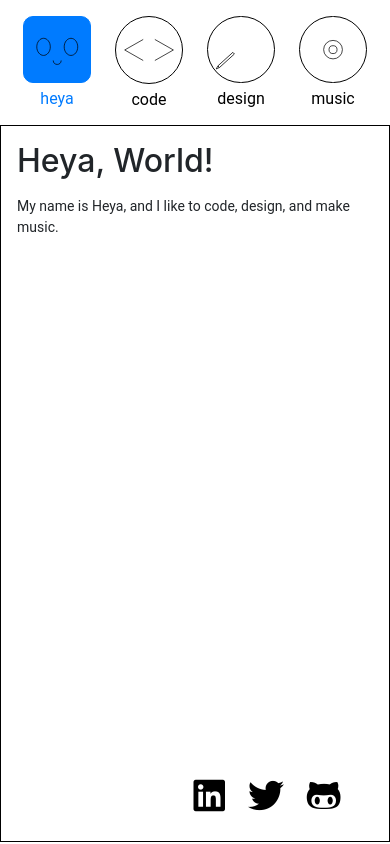
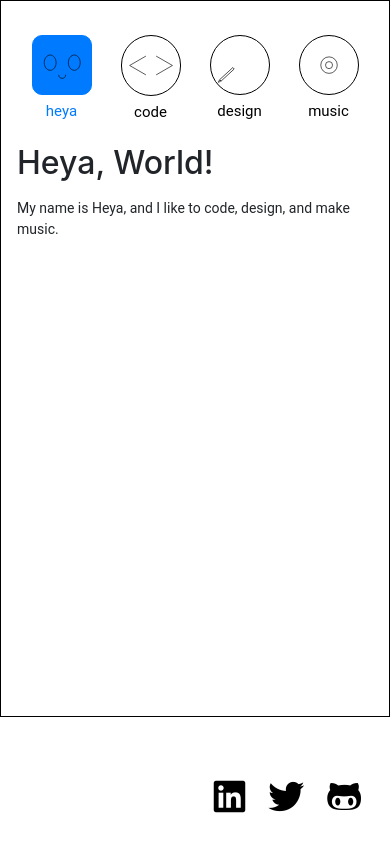
Before and after one commit to Heyabird/portfolio, a React (Create React App) app: page / in a window 390 px wide. Built offline with nearby package versions, Linux system fonts and the light colour scheme.

Commit message:
make the contact icons visible on mobile view

```diff
--- a/src/App.css
+++ b/src/App.css
@@ -26,8 +26,8 @@ p {
 }
 
 .nav-text {
-  font-size: 16px;
-  margin: 1rem;
+  font-size: 18px;
+  margin: 1.5rem;
 }
 
 .fab {
@@ -122,6 +122,11 @@ p {
   p {
     font-size: 14px;
     margin-bottom: 0 !important;
+  }
+
+  .nav-text {
+    font-size: 15px;
+    margin: 1rem;
   }
 
   .code-project Button, .page-header Button, .code-project a {
--- a/src/App.js
+++ b/src/App.js
@@ -30,7 +30,7 @@ const Everything = styled.div`
 `
 
 const Wrapper = styled.div`
-  margin: 3rem 5rem 2.5rem 9rem;
+  margin: 3rem 4rem 2.5rem 9.5rem;
   height: 82%;
   border: 1px solid black;
   border-radius: 10px;
@@ -54,6 +54,10 @@ const Wrapper = styled.div`
     width: inherit;
     margin: 0 auto;
   }
+
+  @media (min-width: ${xl_breakpoint}px) {
+    margin-top: 6%;
+  }
 `;
 
 function App() {
@@ -62,8 +66,8 @@ function App() {
     <GlobalStyle/>
     <Router>
       {/* <Everything> */}
+        <Wrapper>
         <Sidebar />
-        <Wrapper>
           <Switch>
             <Route exact path="/" component={Home} />
             <Route path="/about" component={About} />
--- a/src/components/components/Contact.js
+++ b/src/components/components/Contact.js
@@ -2,14 +2,17 @@ import React from 'react';
 import { Nav, Navbar, Form, FormControl } from 'react-bootstrap';
 import { Button } from 'reactstrap';
 import styled from 'styled-components';
+
+const mobile_breakpoint = 480;
+const xl_breakpoint = 1700;
+
 const Styles = styled.div`
   .navbar {
     position: absolute;
-    bottom: 45px;
+    bottom: -50px;
     z-index: 1;
     right: 5%;
     // width: 50%;
-    background-color: #white;
   }
   a, .navbar-nav, .navbar-light .nav-link {
     color: black;
@@ -28,6 +31,19 @@ const Styles = styled.div`
   }
   .fab {
     margin: 10px;
+  }
+  @media (max-width: ${mobile_breakpoint}px) {
+    .navbar {
+      position: fixed;
+      bottom: 2%;
+      right: 0;
+      // background-color: red;
+    }
+    a {
+      background-color: white;
+      border-radius: 50px;
+      height: 50px;
+    }
   }
 `;
 export const Contact = () => (
--- a/src/components/components/StyledNavItem.js
+++ b/src/components/components/StyledNavItem.js
@@ -1,12 +1,13 @@
 import styled from "styled-components";
 
-const breakpoint = 480;
+const mobile_breakpoint = 480;
 
 export const StyledNavItem = styled.div`
   // height: 130px;
   // width: 4.5rem; /* width must be same size as NavBar to center */
   text-align: center; /* Aligns <a> inside of NavIcon div */
-  margin-bottom: 0;   /* Puts space between NavItems */
+  margin-bottom: 10px;   /* Puts space between NavItems */
+
   a {
     font-size: 3.2em;
     border-radius: 50px;
@@ -18,14 +19,19 @@ export const StyledNavItem = styled.div`
       text-decoration: none; /* Gets rid of underlining of icons */
     }
   img {
+    width: 90px;
     transition: background-color 1s;
     border: ${(props) => props.active ? "1px solid #007BFF" : "1px solid black"};
     background-color: ${(props) => props.active ? "#007BFF" : ""};
     border-radius: ${(props) => props.active ? "10px" : "50px"}
   }
-  @media (max-width: ${breakpoint}px) {
+  @media (max-width: ${mobile_breakpoint}px) {
+    margin-bottom: 0;
+
+
     img {
-      width: 73%;
+      width: 60%;
+      min-width: 60px;
       height: auto;
       margin-top: 8px;
     }
--- a/src/components/components/StyledSideNav.js
+++ b/src/components/components/StyledSideNav.js
@@ -5,26 +5,28 @@ const mobile_breakpoint = 480;
 const xl_breakpoint = 1700;
 
 export const StyledSideNav = styled.div`
-  position: fixed;     /* Fixed Sidebar (stay in place on scroll and position relative to viewport) */
+  position: absolute;     /* Fixed Sidebar (stay in place on scroll and position relative to viewport) */
   // height: 80%;
   // width: 100px;     /* Set the width of the sidebar */
   z-index: 2;
-  top: 2rem;      /* Stay at the top */
+  top: .2rem;      /* Stay at the top */
   background-color: white;
   color: white;
   overflow-x: hidden;     /* Disable horizontal scroll */
   padding-top: 2%;
-  margin-left: 30px;
+  left: -120px;
 
   @media (max-width: ${mobile_breakpoint}px) {
-    position: inherit;
+    position: relative;
     width: inherit;
     display: flex;
     justify-content: center;
     margin: 0 auto;
+    left: 0;
   }
 
   @media (min-width: ${xl_breakpoint}px) {
-    margin-left: 0%;
+    left: -150px;
+    top: 1rem;      /* Stay at the top */
   }
 `;
```
Also changed, not shown: 1 other file (tests, documents, lock files or other folders).
